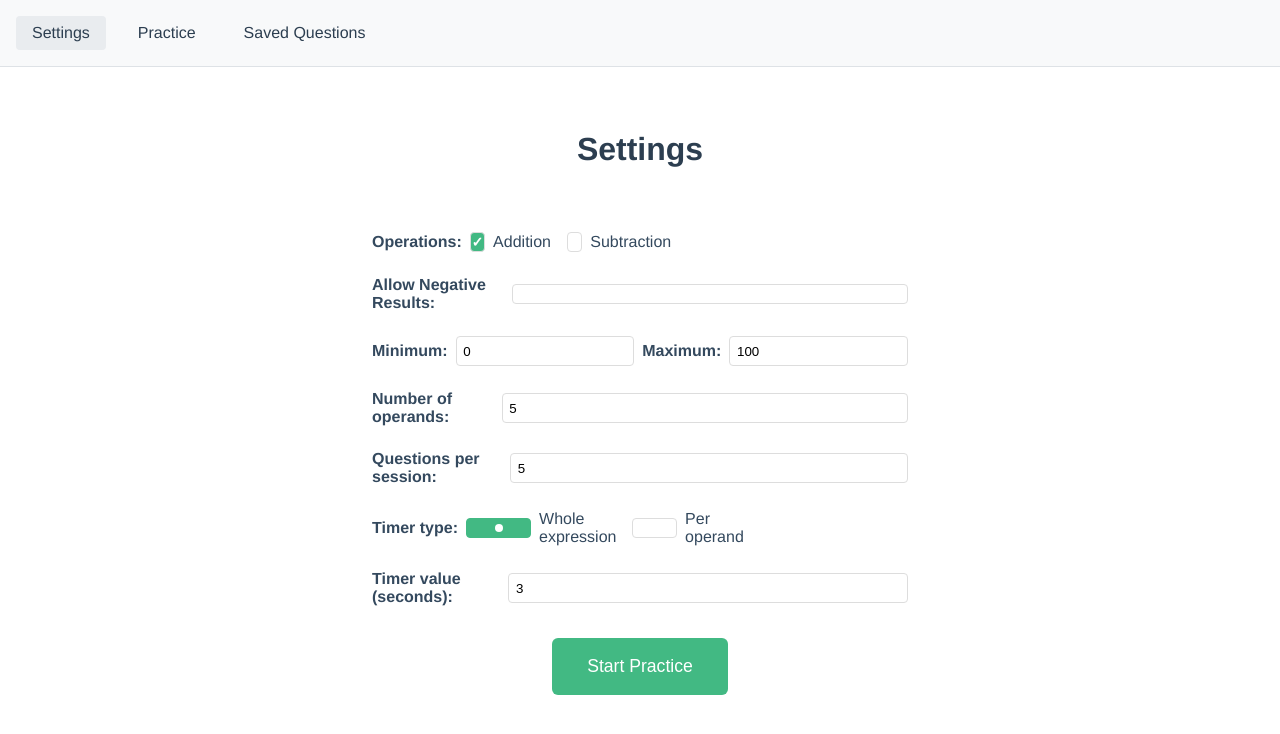
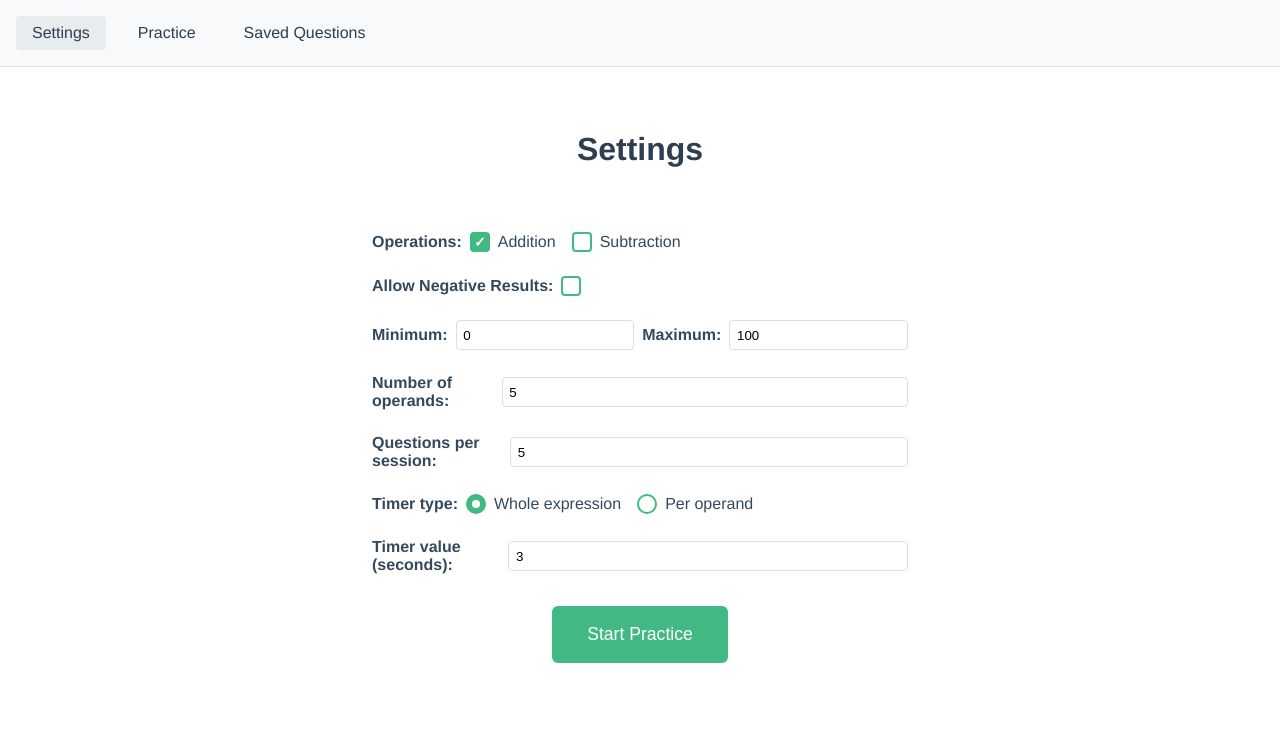
Before and after one commit to Piseratopo/Rapida-Matematiko, a Vue app in the folder Frontend/: page /setting in a window 1280 px wide. Shown: the top 734 px of the page. Built offline with nearby package versions, Linux system fonts and the light colour scheme.

Commit message:
minor style change

```diff
--- a/Frontend/index.html
+++ b/Frontend/index.html
@@ -1,12 +1,11 @@
 <!DOCTYPE html>
-<html lang="">
+<html lang="en">
   <head>
     <meta charset="UTF-8">
     <link rel="icon" href="/favicon.ico">
     <meta name="viewport" content="width=device-width, initial-scale=1.0">
     <title>Rapida Matematiko</title>
-    <link rel="stylesheet" href="src/styles.css">
-    <link rel="stylesheet" href="src/styles/practice.css">
+
     <link rel="preconnect" href="https://fonts.googleapis.com">
     <link rel="preconnect" href="https://fonts.gstatic.com" crossorigin>
     <link href="https://fonts.googleapis.com/css2?family=Noto+Sans:ital,wght@0,100..900;1,100..900&display=swap" rel="stylesheet">
--- a/Frontend/src/Components/SettingPage.vue
+++ b/Frontend/src/Components/SettingPage.vue
@@ -275,7 +275,7 @@ label {
    color: #34495e;
 }
 
-select, input {
+select, input:not([type="checkbox"]):not([type="radio"]) {
    width: 100%;
    padding: 0.5em;
    border: 1px solid #ddd;
```
